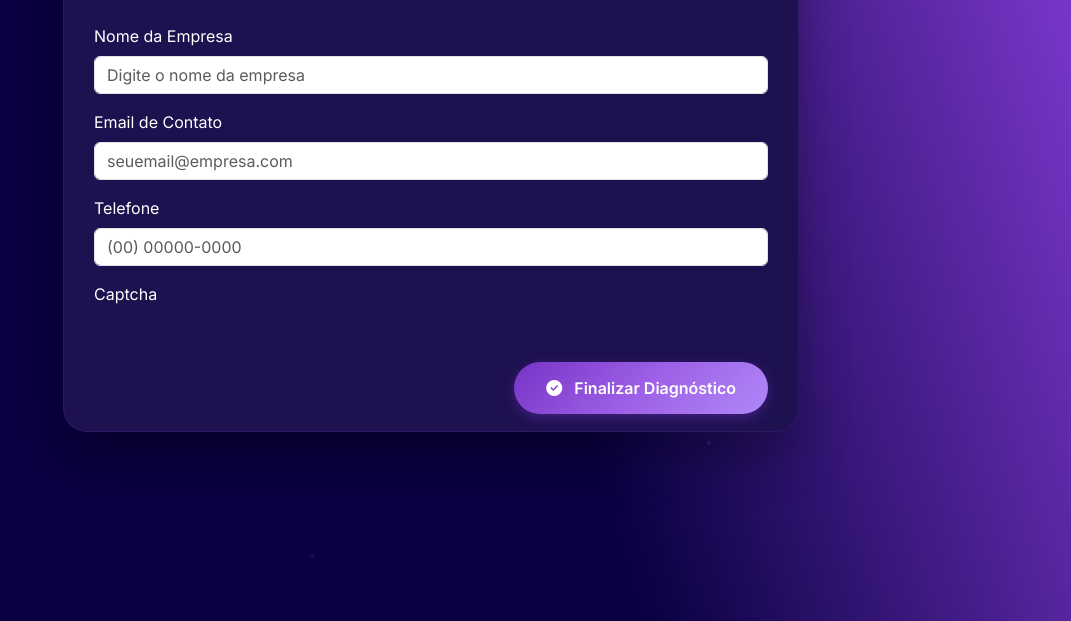
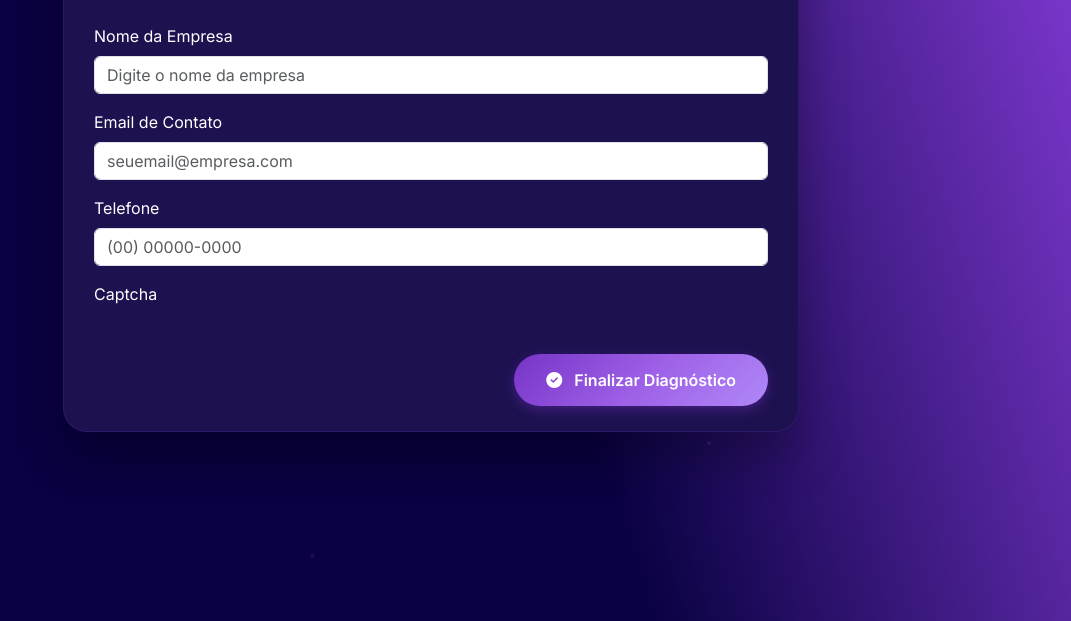
Before and after one commit to neoventures-tech/diag360, a Django app: template forms/templates/forms/question.html in a window 1280 px wide. Shown: the part 179-800 px from the top of the page, without its empty margins (209-1280 px from the left). Run offline with Django 5.2, Linux system fonts and the light colour scheme; the template is opened without the code that fills it: values that come from a table or form of the project are taken from there, others are empty.

Commit message:
iniciando diag360

```diff
--- a/forms/templates/forms/base.html
+++ b/forms/templates/forms/base.html
@@ -513,7 +513,7 @@
 
                 <div class="form-container">
                     {% block header %}{% endblock %}
-                    <div class="form-body">
+                    <div class="form-body d-flex justify-content-center align-items-center">
                         {% block content %}{% endblock %}
                     </div>
                 </div>
```
